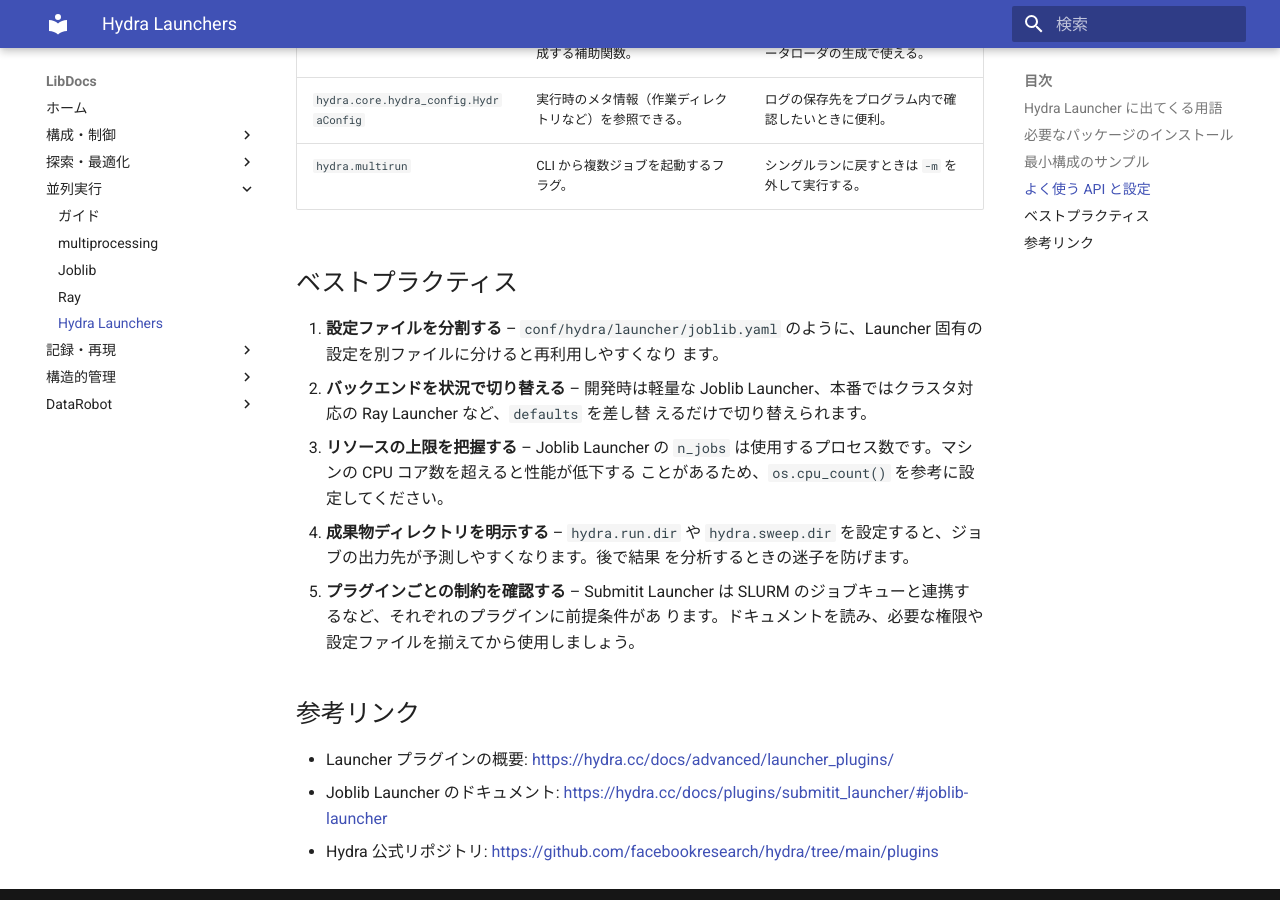
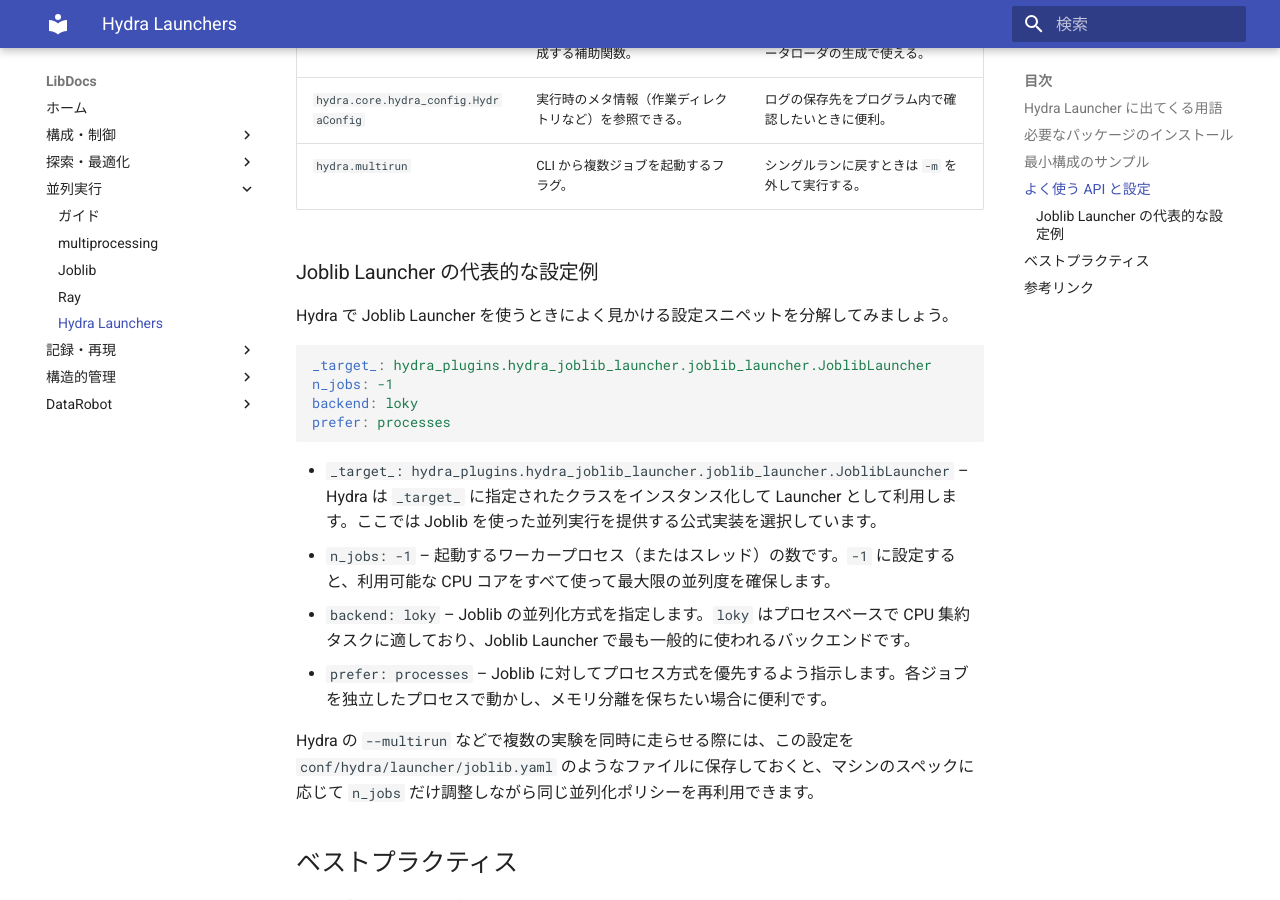
Before and after one commit to masa2tot/LibDocs, an MkDocs documentation site: the page built from docs/parallel/hydra-launcher.md, in a window 1280 px wide and 900 px high, scrolled down 2147 px. Built offline with MkDocs 1.6.1 and Material for MkDocs 9.7.7, drawn with Linux system fonts in a browser that asks for light colours.

Commit message:
Add Joblib launcher config breakdown

````diff
--- a/docs/parallel/hydra-launcher.md
+++ b/docs/parallel/hydra-launcher.md
@@ -75,6 +75,24 @@ python main.py --multirun task=alpha,beta,gamma
 | `hydra.core.hydra_config.HydraConfig` | 実行時のメタ情報（作業ディレクトリなど）を参照できる。 | ログの保存先をプログラム内で確認したいときに便利。 |
 | `hydra.multirun` | CLI から複数ジョブを起動するフラグ。 | シングルランに戻すときは `-m` を外して実行する。 |
 
+### Joblib Launcher の代表的な設定例
+
+Hydra で Joblib Launcher を使うときによく見かける設定スニペットを分解してみましょう。
+
+```yaml
+_target_: hydra_plugins.hydra_joblib_launcher.joblib_launcher.JoblibLauncher
+n_jobs: -1
+backend: loky
+prefer: processes
+```
+
+- `_target_: hydra_plugins.hydra_joblib_launcher.joblib_launcher.JoblibLauncher` – Hydra は `_target_` に指定されたクラスをインスタンス化して Launcher として利用します。ここでは Joblib を使った並列実行を提供する公式実装を選択しています。
+- `n_jobs: -1` – 起動するワーカープロセス（またはスレッド）の数です。`-1` に設定すると、利用可能な CPU コアをすべて使って最大限の並列度を確保します。
+- `backend: loky` – Joblib の並列化方式を指定します。`loky` はプロセスベースで CPU 集約タスクに適しており、Joblib Launcher で最も一般的に使われるバックエンドです。
+- `prefer: processes` – Joblib に対してプロセス方式を優先するよう指示します。各ジョブを独立したプロセスで動かし、メモリ分離を保ちたい場合に便利です。
+
+Hydra の `--multirun` などで複数の実験を同時に走らせる際には、この設定を `conf/hydra/launcher/joblib.yaml` のようなファイルに保存しておくと、マシンのスペックに応じて `n_jobs` だけ調整しながら同じ並列化ポリシーを再利用できます。
+
 ## ベストプラクティス
 
 1. **設定ファイルを分割する** – `conf/hydra/launcher/joblib.yaml` のように、Launcher 固有の設定を別ファイルに分けると再利用しやすくなり
````
